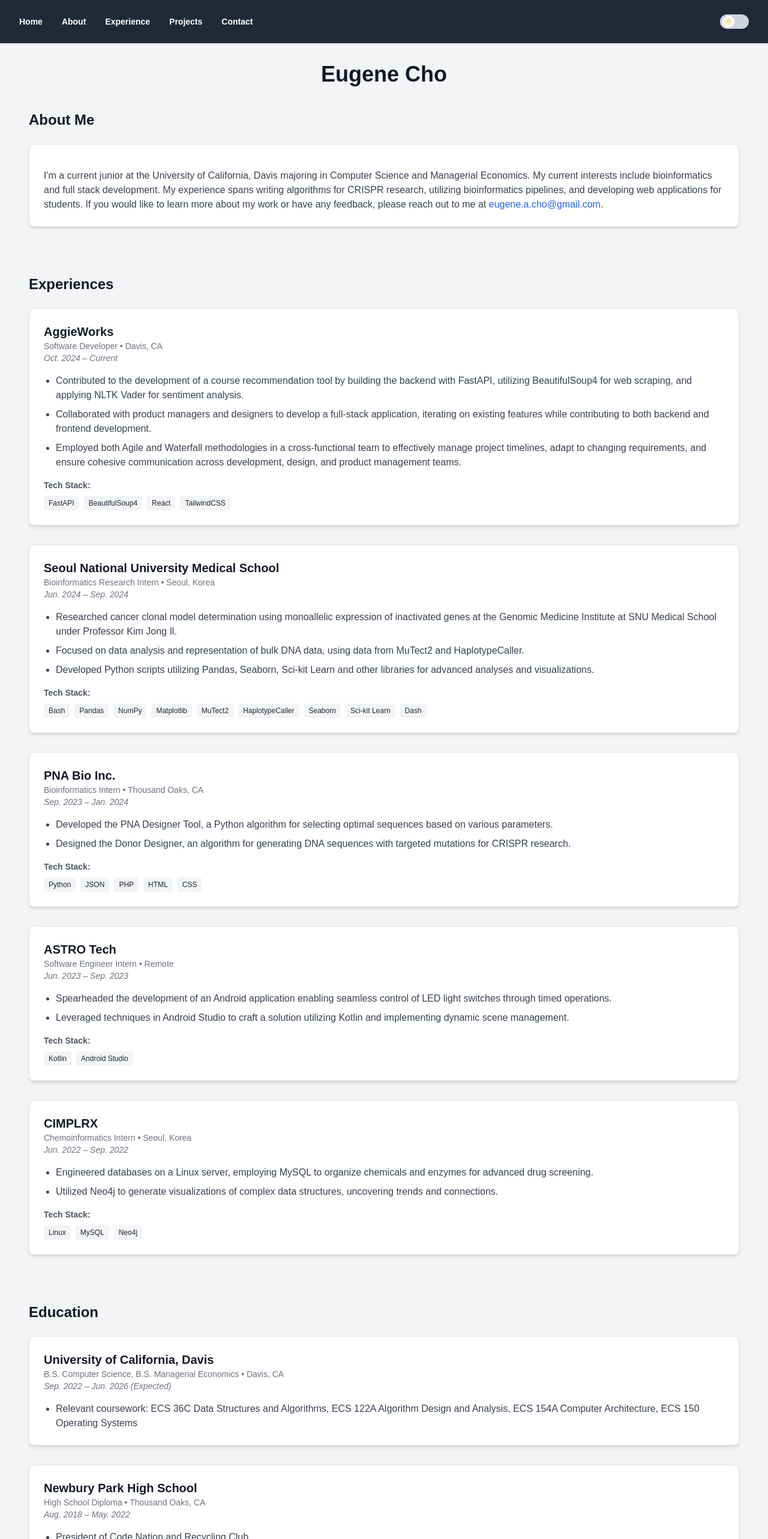
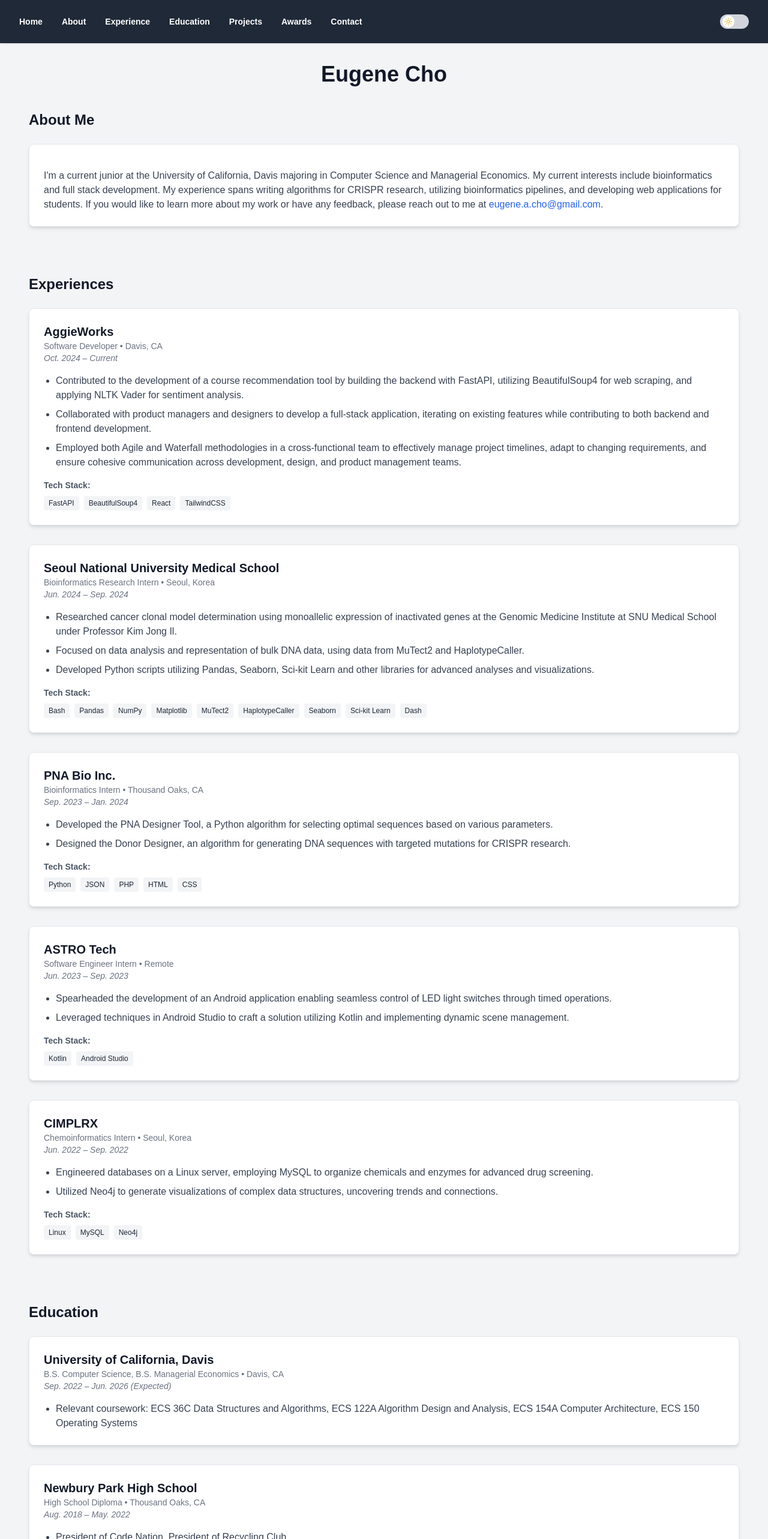
Before and after one commit to Echo108471/eugene-portfolio, a Next.js app: page / in a window 1280 px wide. Shown: the top 2566 px of the page at 60% size. Built offline with nearby package versions, Linux system fonts and the light colour scheme.

Commit message:
more adjustmentsss

```diff
--- a/src/app/components/award_section.tsx
+++ b/src/app/components/award_section.tsx
@@ -7,7 +7,7 @@
 
 const AwardCard: React.FC<AwardCardProps> = ({ name, organization }) => {
   return (
-    <div className="block bg-white rounded-lg shadow-md p-6 border border-gray-200 hover:bg-gray-100 dark:bg-innerbox-dark dark:border-accent-dark dark:hover:bg-accent-dark">
+    <div className="block bg-white rounded-lg shadow-md p-6 border border-gray-200 dark:bg-innerbox-dark dark:border-accent-dark hover:bg-gray-100 dark:hover:bg-accent-dark">
       <div className="flex justify-between items-center">
         <h3 className="text-lg font-semibold text-gray-900 dark:text-foreground-dark">
           {name}
--- a/src/app/components/education_section.tsx
+++ b/src/app/components/education_section.tsx
@@ -16,7 +16,7 @@
     location: "Thousand Oaks, CA",
     date: "Aug. 2018 – May. 2022",
     description: [
-      "President of Code Nation and Recycling Club",
+      "President of Code Nation, President of Recycling Club",
     ],
   },
 ];
--- a/src/app/components/header.tsx
+++ b/src/app/components/header.tsx
@@ -17,7 +17,9 @@
   { name: "Home", href: "home" },
   { name: "About", href: "about" },
   { name: "Experience", href: "experience" },
+  { name: "Education", href: "education" },
   { name: "Projects", href: "projects" },
+  { name: "Awards", href: "awards" },
   { name: "Contact", href: "contact" },
 ];
 
--- a/src/app/components/home.tsx
+++ b/src/app/components/home.tsx
@@ -42,7 +42,7 @@
         </section>
 
         {/* Award Section */}
-        <section id="award" className="scroll-mt-16">
+        <section id="awards" className="scroll-mt-16">
           <AwardsSection />
         </section>
 
--- a/src/app/components/project_card.tsx
+++ b/src/app/components/project_card.tsx
@@ -14,7 +14,7 @@
       href={link}
       target="_blank"
       rel="noopener noreferrer"
-      className="block bg-white rounded-lg shadow-md p-6 border border-gray-200 transition-transform transform hover:scale-105 hover:shadow-lg dark:bg-innerbox-dark dark:border-accent-dark"
+      className="block bg-white rounded-lg shadow-md p-6 border border-gray-200 transition-transform transform hover:scale-105 hover:shadow-lg hover:bg-gray-100 dark:hover:bg-accent-dark dark:bg-innerbox-dark dark:border-accent-dark"
     >
       <div className="flex justify-between items-center">
         <span className="text-sm text-gray-500 dark:text-subtext-dark">{date}</span>
```
